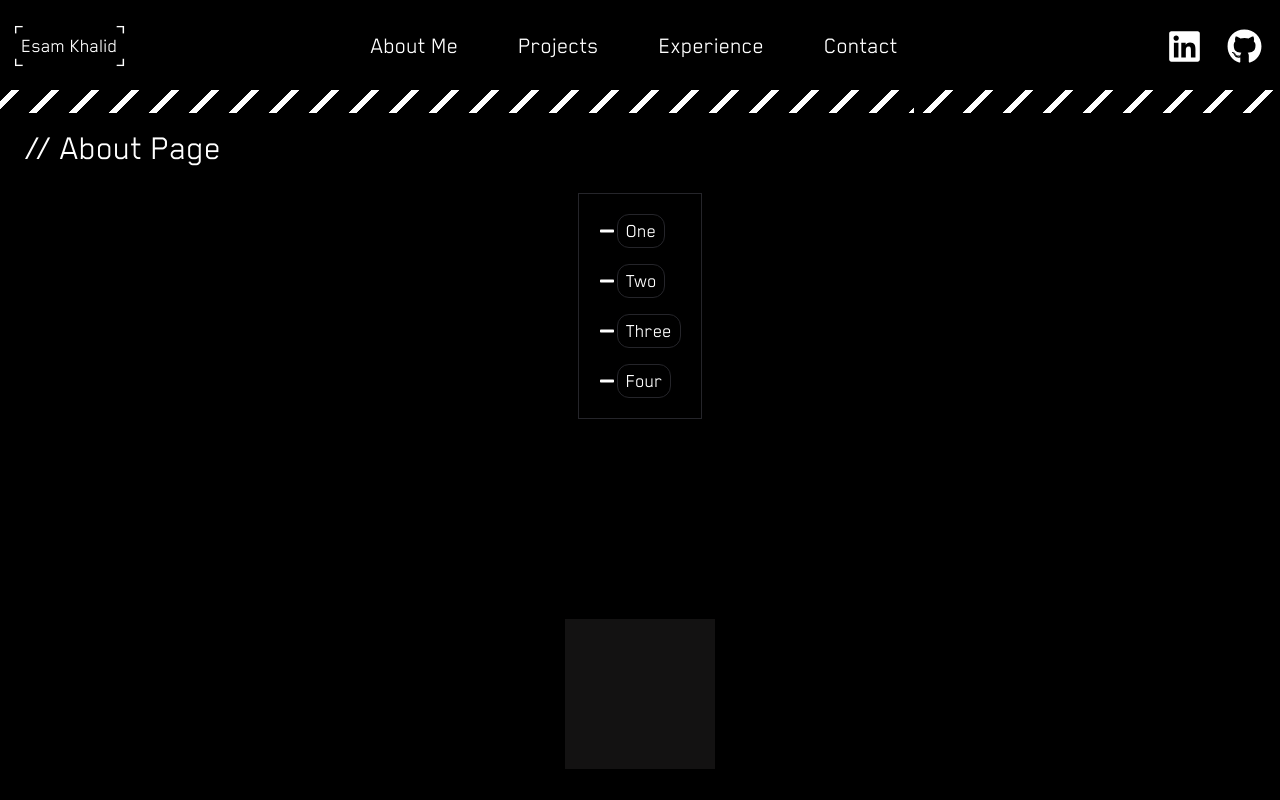
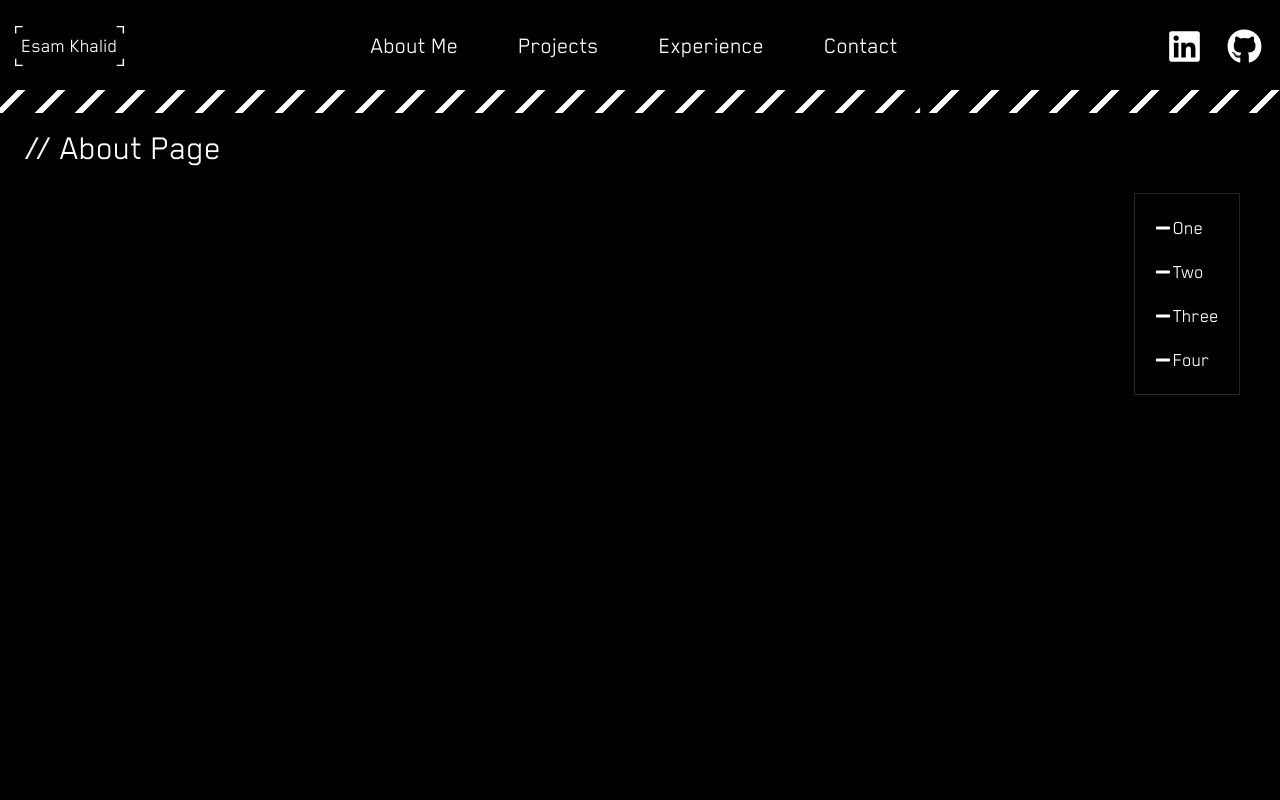
Before and after one commit to EsamKhalid/portfolio-website-v2, a Next.js app: page /AboutPage in a window 1280 px wide. Shown: the top 800 px of the page. Built offline with nearby package versions, Linux system fonts and the light colour scheme.

Commit message:
need to make the arrow change on hover

```diff
--- a/app/AboutPage/page.tsx
+++ b/app/AboutPage/page.tsx
@@ -17,20 +17,13 @@ export default function page() {
       <NavBar />
       <div className="px-[25px] pt-[15px] overflow-hidden">
         <h1 className="text-4xl pb-[25px]">// About Page</h1>
-        <div className="flex justify-center right-10">
+        <div className="flex justify-center right-10 fixed">
           <SectionNavigation
             Value1={"One"}
             Value2={"Two"}
             Value3={"Three"}
             Value4={"Four"}
           />
-        </div>
-        <div className="h-[25vh]"></div>
-        <div className="flex justify-center *:w-[150px]  *:h-[150px] *:bg-cybpnk-blk">
-          <motion.div
-            whileHover={{ scale: 1.05, x: 200 }}
-            transition={{ ease: "linear", duration: 0.15 }}
-          ></motion.div>
         </div>
         <div className="h-[100vh]"></div>
         <SectionBorderLines>
--- a/components/SectionNavigation/NavElement.tsx
+++ b/components/SectionNavigation/NavElement.tsx
@@ -4,7 +4,7 @@ import { FaMinus, FaArrowRight } from "react-icons/fa";
 import Link from "next/link";
 
 interface valueProps {
-  Value1: string;
+  Value1: String;
 }
 
 export default function NavElement({ Value1 }: valueProps) {
@@ -14,7 +14,7 @@ export default function NavElement({ Value1 }: valueProps) {
       <FaMinus />
       <FaArrowRight className="hidden" />
       <motion.div
-        className="border border-cybpnk-brdr rounded-xl px-[7.5px] py-[2px] ml-[2px]"
+        className="ml-[2px]"
         onMouseEnter={() => setHovered(true)}
         onMouseLeave={() => setHovered(false)}
         animate={{ x: isHovered ? 10 : 0 }}
--- a/components/SectionNavigation/SectionNavigation.tsx
+++ b/components/SectionNavigation/SectionNavigation.tsx
@@ -26,11 +26,11 @@ export default function SectionNavigation({
 
   return (
     <>
-      <nav className="block border border-cybpnk-brdr [&_h1]:text-xl p-3">
-        <NavElement Value1="One" />
-        <NavElement Value1="Two" />
-        <NavElement Value1="Three" />
-        <NavElement Value1="Four" />
+      <nav className="block border border-cybpnk-brdr [&_h1]:text-xl p-3 ">
+        <NavElement Value1={Value1} />
+        <NavElement Value1={Value2} />
+        <NavElement Value1={Value3} />
+        <NavElement Value1={Value4} />
       </nav>
     </>
   );
```
